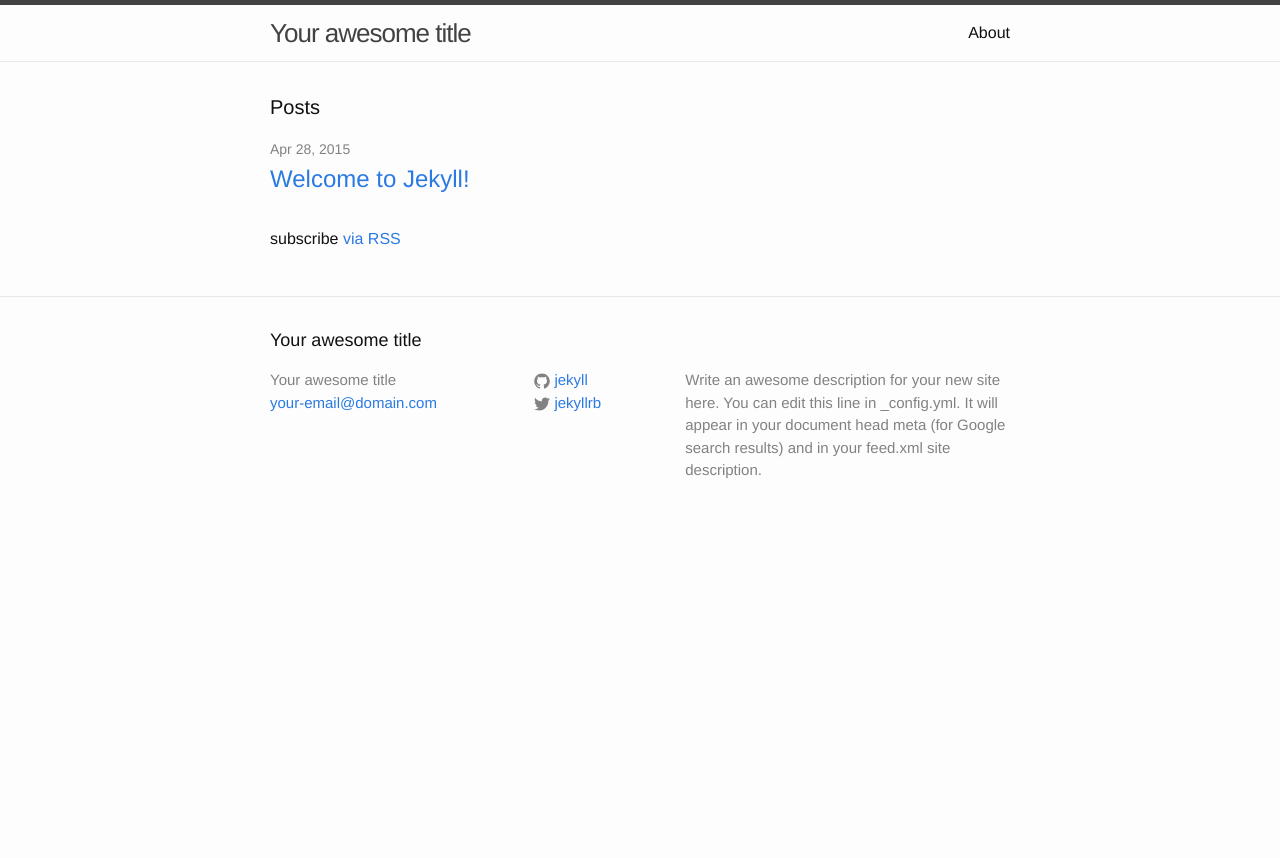
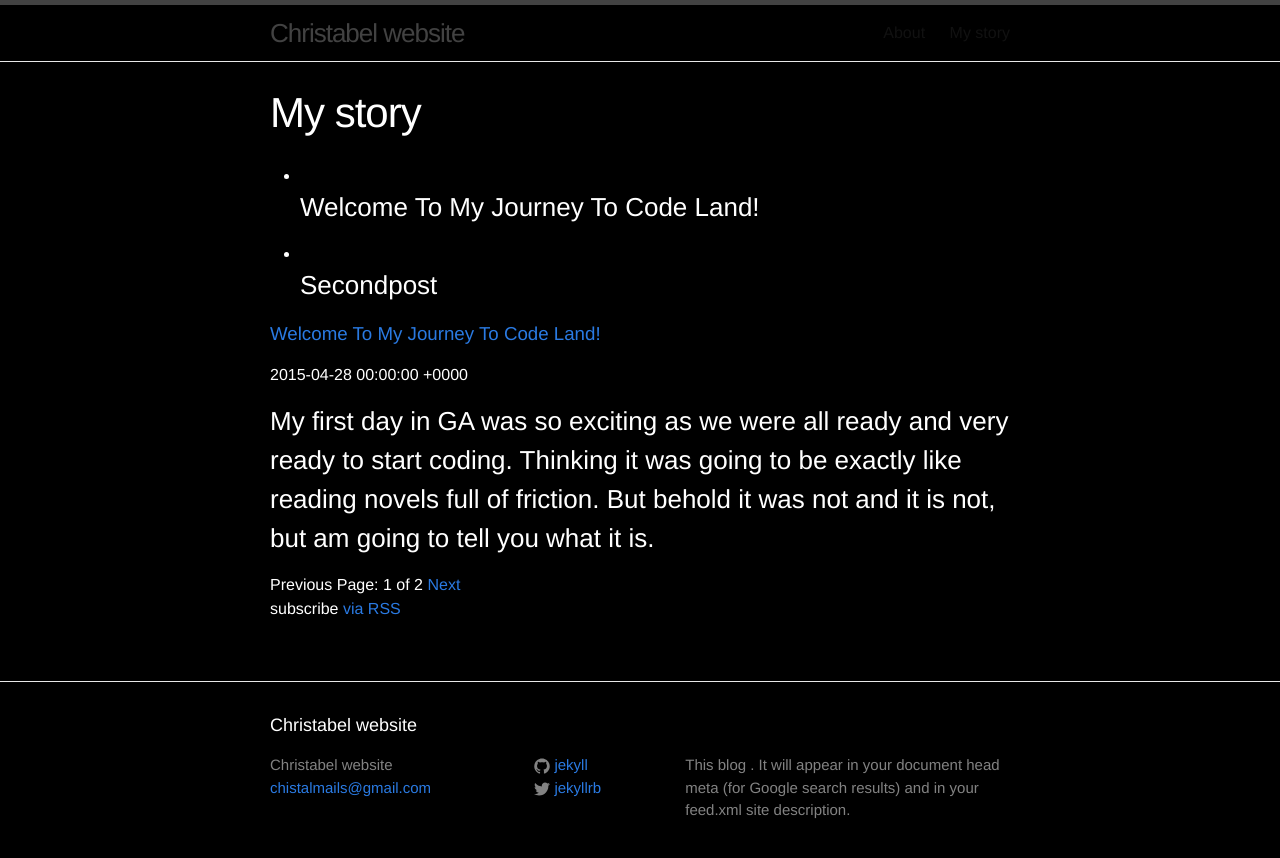
Before and after one commit to nmesoma/nmesoma.github.io, a Jekyll site: the page built from index.html, in a window 1280 px wide. Shown: the top 858 px of the page. Built offline with Jekyll 4.4.1, drawn with Linux system fonts in a browser that asks for light colours; the list of posts is cut into pages by our own code.

Commit message:
secondcommit

```diff
--- a/_config.yml
+++ b/_config.yml
@@ -1,9 +1,8 @@
 # Site settings
-title: Your awesome title
-email: your-email@domain.com
+title: Christabel website
+email: chistalmails@gmail.com
 description: > # this means to ignore newlines until "baseurl:"
-  Write an awesome description for your new site here. You can edit this
-  line in _config.yml. It will appear in your document head meta (for
+  This blog . It will appear in your document head meta (for
   Google search results) and in your feed.xml site description.
 baseurl: "" # the subpath of your site, e.g. /blog/
 url: "http://yourdomain.com" # the base hostname & protocol for your site
@@ -12,3 +11,6 @@ github_username:  jekyll
 
 # Build settings
 markdown: kramdown
+paginate : 1
+
+exclude: ['README.markdown']
--- /dev/null
+++ b/_posts/2015-04-28-first-post.md
@@ -0,0 +1,7 @@
+---
+layout: post
+title:  "Welcome To My Journey To Code Land!"
+date:   2015-04-28
+
+---
+<h3>My first day in GA was so exciting as we were all ready and very ready to start coding. Thinking it was going to be exactly like reading novels full of friction. But behold it was not and it is not, but am going to tell you what it is.</h3>
--- a/_posts/2015-04-28-welcome-to-jekyll.markdown
+++ /dev/null
@@ -1,25 +0,0 @@
----
-layout: post
-title:  "Welcome to Jekyll!"
-date:   2015-04-28 15:43:56
-categories: jekyll update
----
-You’ll find this post in your `_posts` directory. Go ahead and edit it and re-build the site to see your changes. You can rebuild the site in many different ways, but the most common way is to run `jekyll serve`, which launches a web server and auto-regenerates your site when a file is updated.
-
-To add new posts, simply add a file in the `_posts` directory that follows the convention `YYYY-MM-DD-name-of-post.ext` and includes the necessary front matter. Take a look at the source for this post to get an idea about how it works.
-
-Jekyll also offers powerful support for code snippets:
-
-{% highlight ruby %}
-def print_hi(name)
-  puts "Hi, #{name}"
-end
-print_hi('Tom')
-#=> prints 'Hi, Tom' to STDOUT.
-{% endhighlight %}
-
-Check out the [Jekyll docs][jekyll] for more info on how to get the most out of Jekyll. File all bugs/feature requests at [Jekyll’s GitHub repo][jekyll-gh]. If you have questions, you can ask them on [Jekyll’s dedicated Help repository][jekyll-help].
-
-[jekyll]:      http://jekyllrb.com
-[jekyll-gh]:   https://github.com/jekyll/jekyll
-[jekyll-help]: https://github.com/jekyll/jekyll-help
--- a/_sass/_base.scss
+++ b/_sass/_base.scss
@@ -18,8 +18,8 @@ body {
     font-size: $base-font-size;
     line-height: $base-line-height;
     font-weight: 300;
-    color: $text-color;
-    background-color: $background-color;
+    color: white;
+    background-color: black;
     -webkit-text-size-adjust: 100%;
 }
 
--- a/_sass/_layout.scss
+++ b/_sass/_layout.scss
@@ -210,8 +210,10 @@
 .post-content {
     margin-bottom: $spacing-unit;
 
+
     h2 {
         font-size: 32px;
+        color: white;
 
         @include media-query($on-laptop) {
             font-size: 28px;
@@ -220,6 +222,7 @@
 
     h3 {
         font-size: 26px;
+        color: white;
 
         @include media-query($on-laptop) {
             font-size: 22px;
--- a/_sass/_syntax-highlighting.scss
+++ b/_sass/_syntax-highlighting.scss
@@ -2,7 +2,7 @@
  * Syntax highlighting styles
  */
 .highlight {
-    background: #fff;
+    background: black;
     @extend %vertical-rhythm;
 
     .c     { color: #998; font-style: italic } // Comment
--- a/index.html
+++ b/index.html
@@ -1,23 +1,58 @@
 ---
-layout: default
+layout: post
+title: My story
 ---
+
+<section class="content">
+
+
+
+<ul class="entries">
+  {% for post in site.posts %}
+
+  <li>
+    <a href="{{ post.url }}">
+      <img src="{{ post.image }}" />
+      <h3>{{ post.title }}</h3>
+    </a>
+  </li>
+
+  {% endfor %}
+</ul>
+
+
 
 <div class="home">
 
-  <h1 class="page-heading">Posts</h1>
+  <!-- <h1 class="page-heading">Posts</h1> -->
 
-  <ul class="post-list">
-    {% for post in site.posts %}
-      <li>
-        <span class="post-meta">{{ post.date | date: "%b %-d, %Y" }}</span>
+  <!-- This loops through the paginated posts -->
+  {% for post in paginator.posts %}
+    <h1><a href="{{ post.url }}">{{ post.title }}</a></h1>
+    <p class="author">
+      <span class="date">{{ post.date }}</span>
+    </p>
+    <div class="content">
+      {{ post.content }}
+    </div>
+  {% endfor %}
 
-        <h2>
-          <a class="post-link" href="{{ post.url | prepend: site.baseurl }}">{{ post.title }}</a>
-        </h2>
-      </li>
-    {% endfor %}
-  </ul>
+  <!-- Pagination links -->
+  <div class="pagination">
+    {% if paginator.previous_page %}
+      <a href="/page{{ paginator.previous_page }}" class="previous">Previous</a>
+    {% else %}
+      <span class="previous">Previous</span>
+    {% endif %}
+    <span class="page_number ">Page: {{ paginator.page }} of {{ paginator.total_pages }}</span>
+    {% if paginator.next_page %}
+      <a href="/page{{ paginator.next_page }}" class="next">Next</a>
+    {% else %}
+      <span class="next ">Next</span>
+    {% endif %}
+  </div>
 
   <p class="rss-subscribe">subscribe <a href="{{ "/feed.xml" | prepend: site.baseurl }}">via RSS</a></p>
 
 </div>
+</section>
```
Also changed, not shown: _posts/2015-04-28-secondpost.md (added, +9 -0 lines), about.md (+0 -6 lines), README.md (added).
